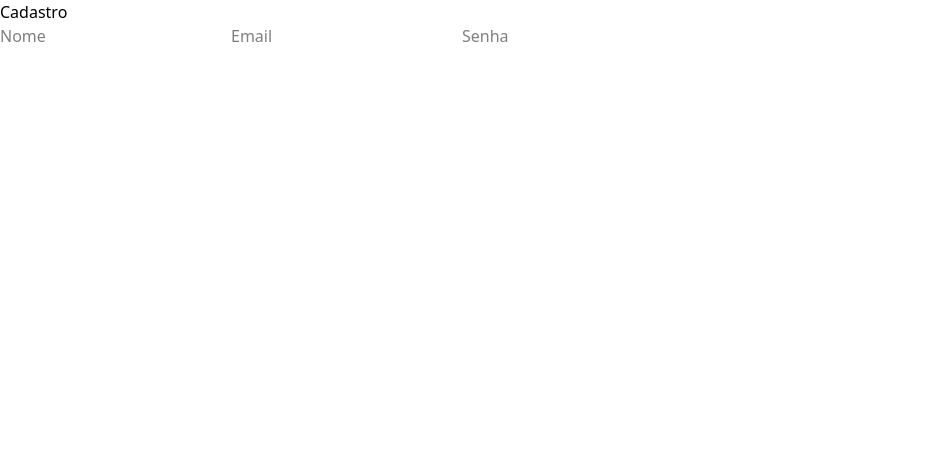
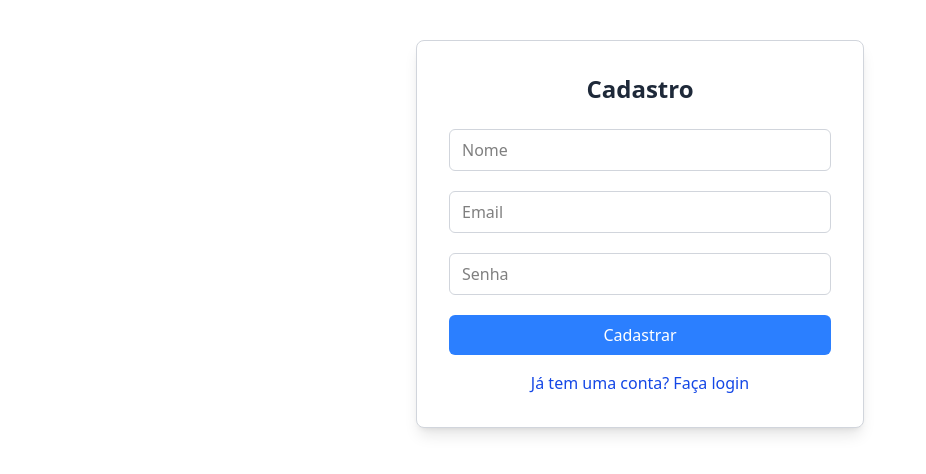
Before and after one commit to jean-meandonca/react-cadastro-login, a React (Vite) app: page / in a window 1280 px wide. Shown: the top 474 px of the page, without its empty margins (0-926 px from the left). Built offline with nearby package versions, Linux system fonts and the light colour scheme.

Commit message:
Estiliza o formulário com Tailwind

```diff
--- a/src/pages/cadastro/index.jsx
+++ b/src/pages/cadastro/index.jsx
@@ -1,12 +1,16 @@
+import { Link } from "react-router-dom"
+
 function Cadastro(){
     return (
-        <div>
-            <h2>Cadastro</h2>
-            <form action="">
-                <input placeholder="Nome" type="text" />
-                <input placeholder="Email" type="email" />
-                <input placeholder="Senha" type="password" />
+        <div className="max-w-md mx-auto mt-10 bg-white p-8 border border-gray-300 rounded-lg shadow-lg">
+            <h2 className="text-2xl font-bold mb-6 text-center text-gray-800">Cadastro</h2>
+            <form action="" className="flex flex-col gap-5">
+                <input placeholder="Nome" type="text" className="w-full px-3 py-2 border border-gray-300 rounded-md focus:outline-none" />
+                <input placeholder="Email" type="email" className="w-full px-3 py-2 border border-gray-300 rounded-md focus:outline-none" />
+                <input placeholder="Senha" type="password" className="w-full px-3 py-2 border border-gray-300 rounded-md focus:outline-none"/>
+                <button className="w-full bg-blue-500 text-white py-2 px-4 rounded-md hover:bg-blue-400" > Cadastrar</button>
             </form>
+            <Link to ="/login" className="text-blue-700 hover:underline mt-4 block text-center">Já tem uma conta? Faça login</Link>
         </div>
     )
 }
```
